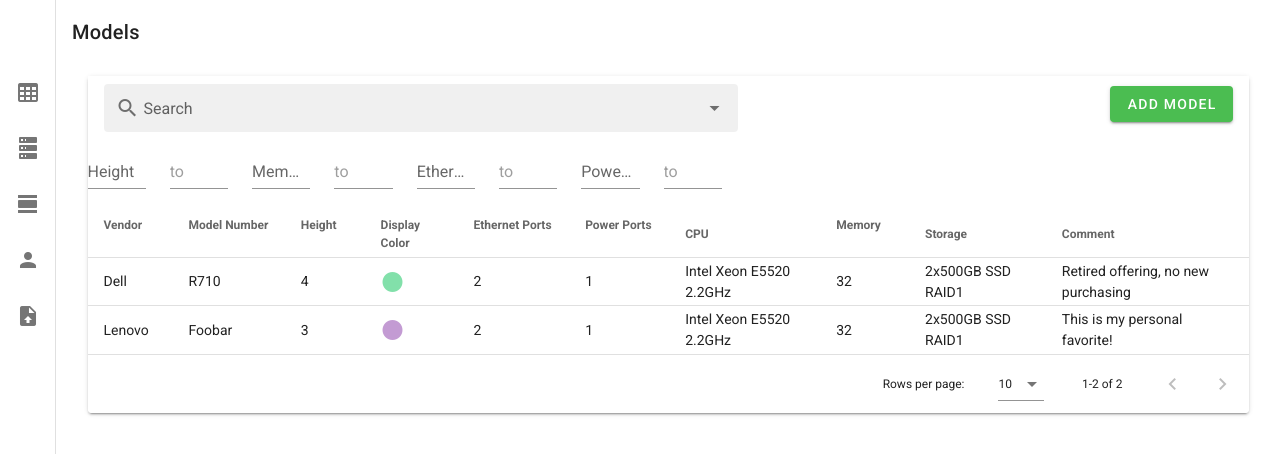
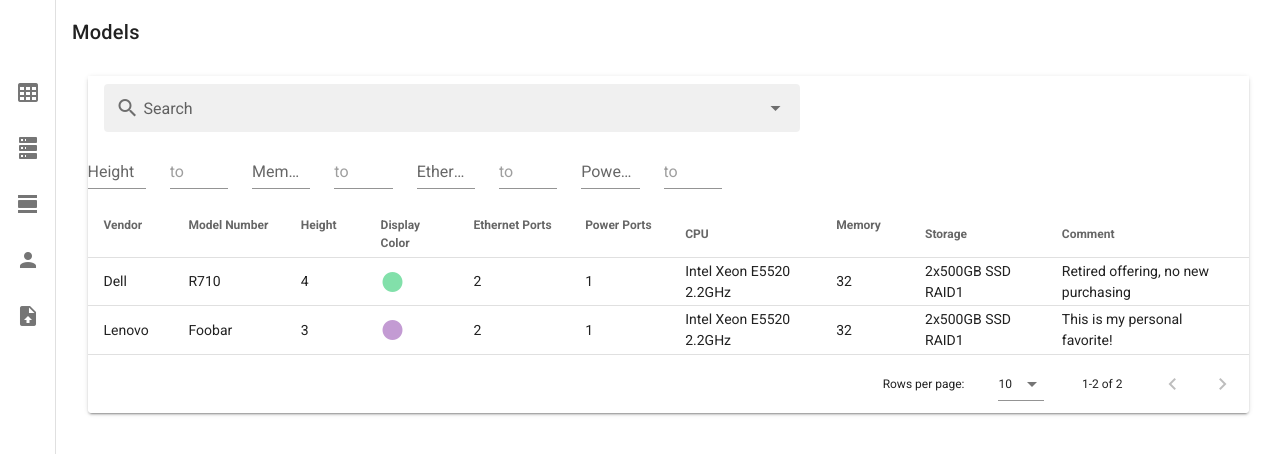
Before and after one commit to brookezkeene/ECE458_ONSO, a Vue app in the folder src/Web.Api/VueClient/: page /Models in a window 1280 px wide. Shown: the top 454 px of the page. Built offline with nearby package versions, Linux system fonts and the light colour scheme; what vuetify-dialog would draw is missing.

Commit message:
only admin can add Models

```diff
--- a/src/Web.Api/VueClient/src/components/Models.vue
+++ b/src/Web.Api/VueClient/src/components/Models.vue
@@ -26,7 +26,7 @@
                             <v-spacer></v-spacer>
                             <v-dialog v-model="dialog" max-width="500px">
                                 <template v-slot:activator="{ on }">
-                                    <v-btn color="primary" class="mb-2" v-on="on">Add Model</v-btn>
+                                    <v-btn v-if="admin" color="primary" class="mb-2" v-on="on">Add Model</v-btn>
                                 </template>
                                 <v-card>
                                     <model-edit v-bind:editedItem="editedItem" v-bind:models="models"></model-edit>
```
